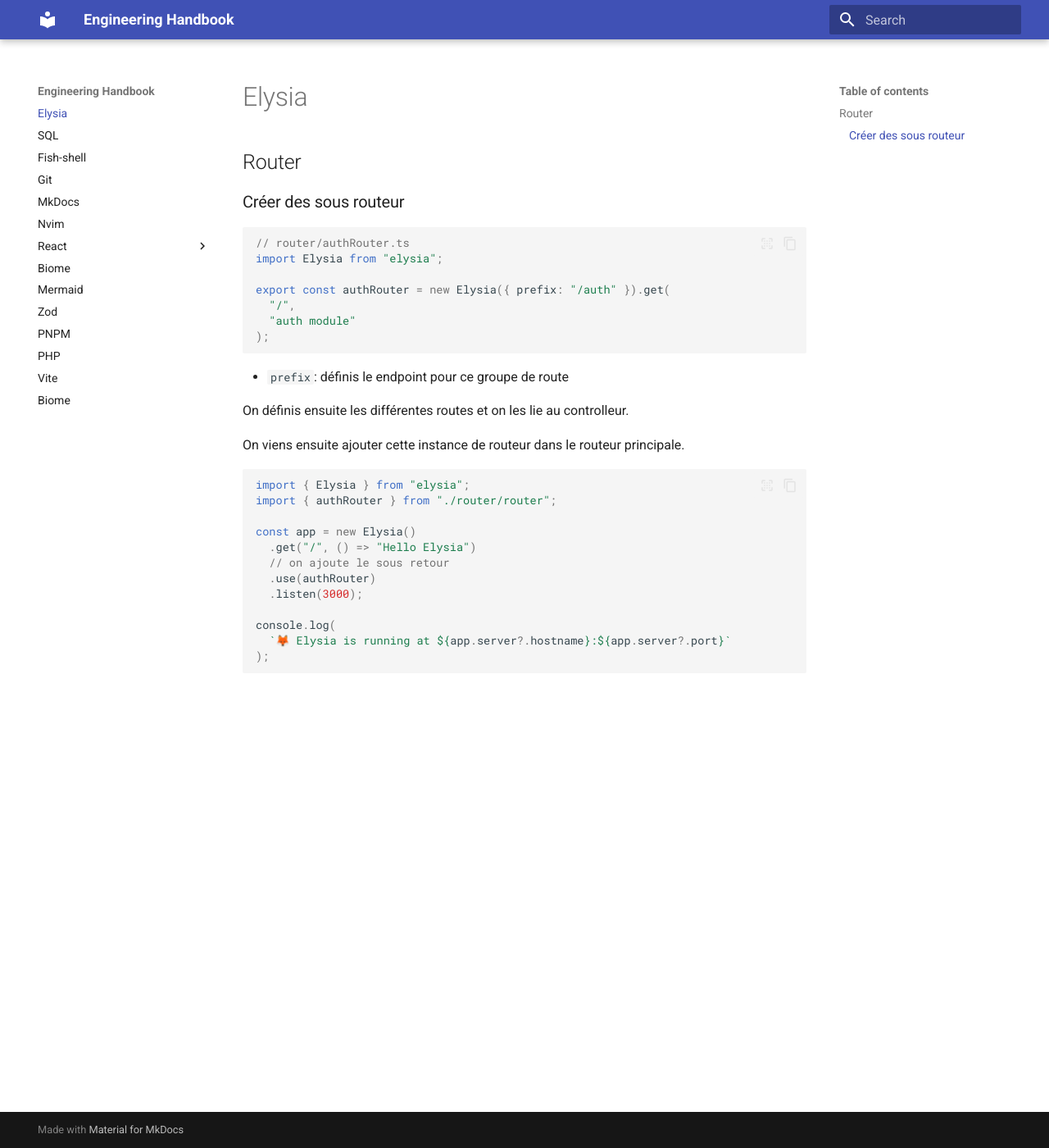
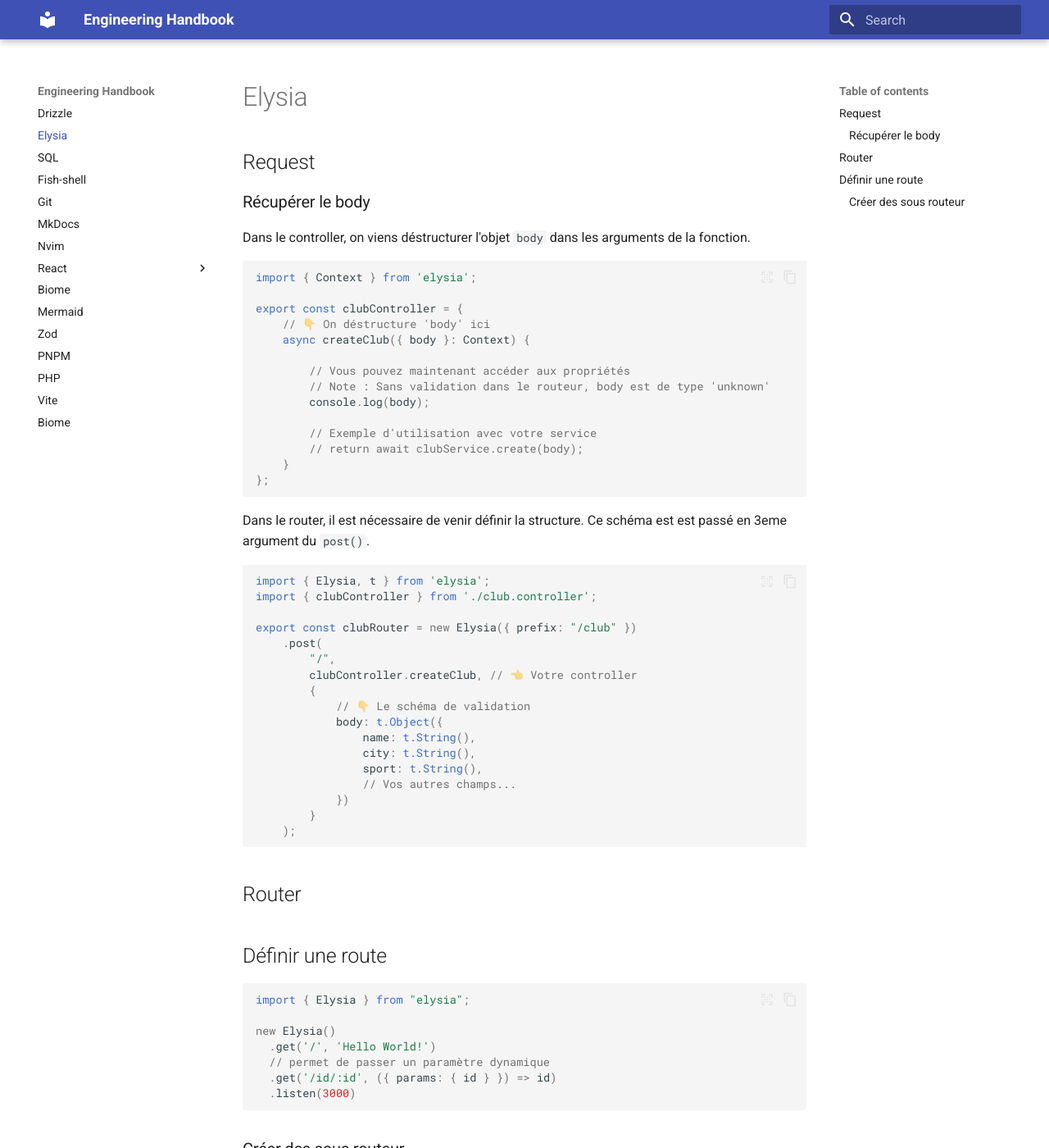
Before and after one commit to GuillemotClement/engineering-handbook, an MkDocs documentation site: the page built from docs/elysia/index.md, in a window 1280 px wide and 1400 px high. Shown: the whole window at 82% size. Built offline with MkDocs 1.6.1 and Material for MkDocs 9.7.7, drawn with Linux system fonts in a browser that asks for light colours.

Commit message:
feat: add express and drizzle

````diff
--- a/docs/elysia/index.md
+++ b/docs/elysia/index.md
@@ -1,6 +1,65 @@
 # Elysia
 
+## Request
+
+### Récupérer le body
+
+Dans le controller, on viens déstructurer l'objet `body` dans les arguments de la fonction.
+
+```ts
+import { Context } from 'elysia';
+
+export const clubController = {
+    // 👇 On déstructure 'body' ici
+    async createClub({ body }: Context) {
+
+        // Vous pouvez maintenant accéder aux propriétés
+        // Note : Sans validation dans le routeur, body est de type 'unknown'
+        console.log(body);
+
+        // Exemple d'utilisation avec votre service
+        // return await clubService.create(body);
+    }
+};
+```
+
+Dans le router, il est nécessaire de venir définir la structure. Ce schéma est est passé en 3eme argument du `post()`.
+
+```ts
+import { Elysia, t } from 'elysia';
+import { clubController } from './club.controller';
+
+export const clubRouter = new Elysia({ prefix: "/club" })
+    .post(
+        "/",
+        clubController.createClub, // 👈 Votre controller
+        {
+            // 👇 Le schéma de validation
+            body: t.Object({
+                name: t.String(),
+                city: t.String(),
+                sport: t.String(),
+                // Vos autres champs...
+            })
+        }
+    );
+```
+
+
+
 ## Router
+
+## Définir une route
+
+```ts
+import { Elysia } from "elysia";
+
+new Elysia()
+  .get('/', 'Hello World!')
+  // permet de passer un paramètre dynamique
+  .get('/id/:id', ({ params: { id } }) => id)
+  .listen(3000)
+```
 
 ### Créer des sous routeur
 
--- a/mkdocs.yml
+++ b/mkdocs.yml
@@ -26,6 +26,7 @@ markdown_extensions:
           format: !!python/name:pymdownx.superfences.fence_code_format
 
 nav:
+  - Drizzle: drizzle/index.md
   - Elysia: elysia/index.md
   - SQL: sql/index.md
   - Fish-shell: fish-shell/index.md
````
Also changed, not shown: docs/drizzle/index.md (added, +26 -0 lines), docs/express/index.md (added, +27 -0 lines), docs/javascript/index.md (added, +18 -0 lines).
